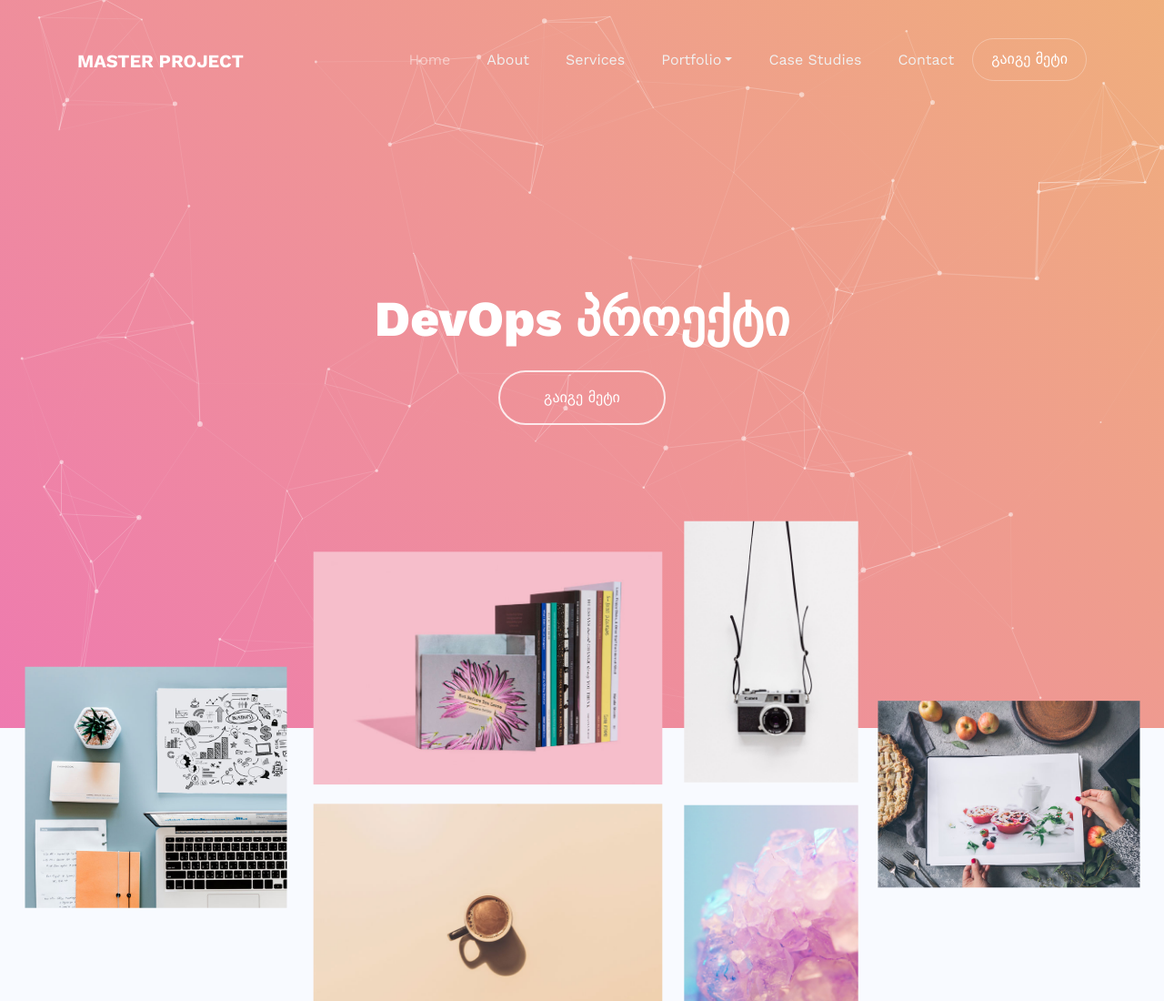
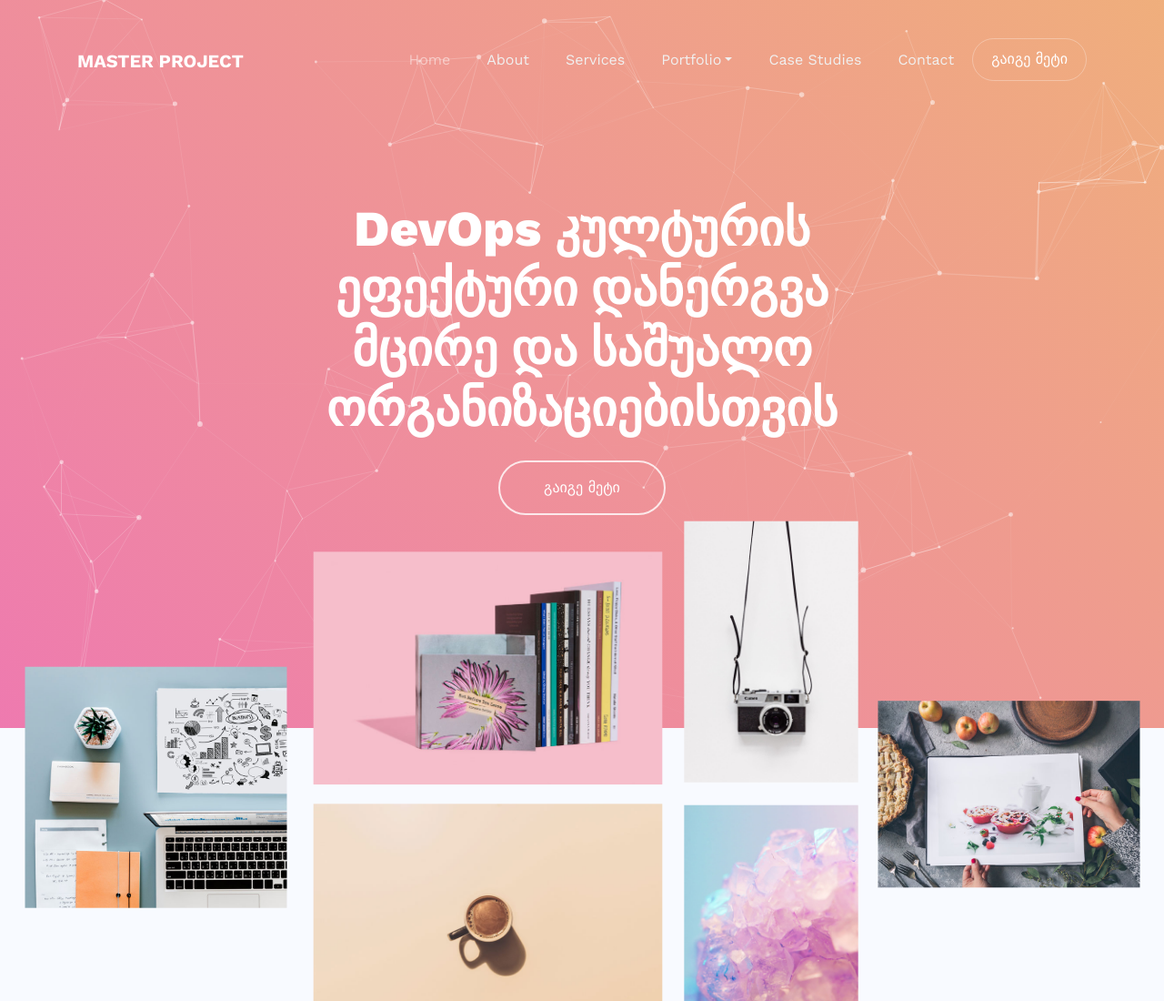
Before and after one commit to NBukuri/nb-master-project, a plain HTML site: page index.html in a window 1280 px wide. Shown: the top 1100 px of the page at 91% size. Drawn offline with nearby package versions, Linux system fonts and the light colour scheme; some packages are replaced by stand-ins of ours; no server answers; animation ran at ten frames a second; files whose address does not match are found by name.

Commit message:
title updated

```diff
--- a/index.html
+++ b/index.html
@@ -112,7 +112,10 @@
               class="mb-4"
               data-scrollax="properties: { translateY: '30%', opacity: 1.6 }"
             >
-              <strong>DevOps პროექტი</strong>
+              <strong
+                >DevOps კულტურის ეფექტური დანერგვა მცირე და საშუალო
+                ორგანიზაციებისთვის</strong
+              >
             </h1>
             <p data-scrollax="properties: { translateY: '30%', opacity: 1.6 }">
               <a
```
